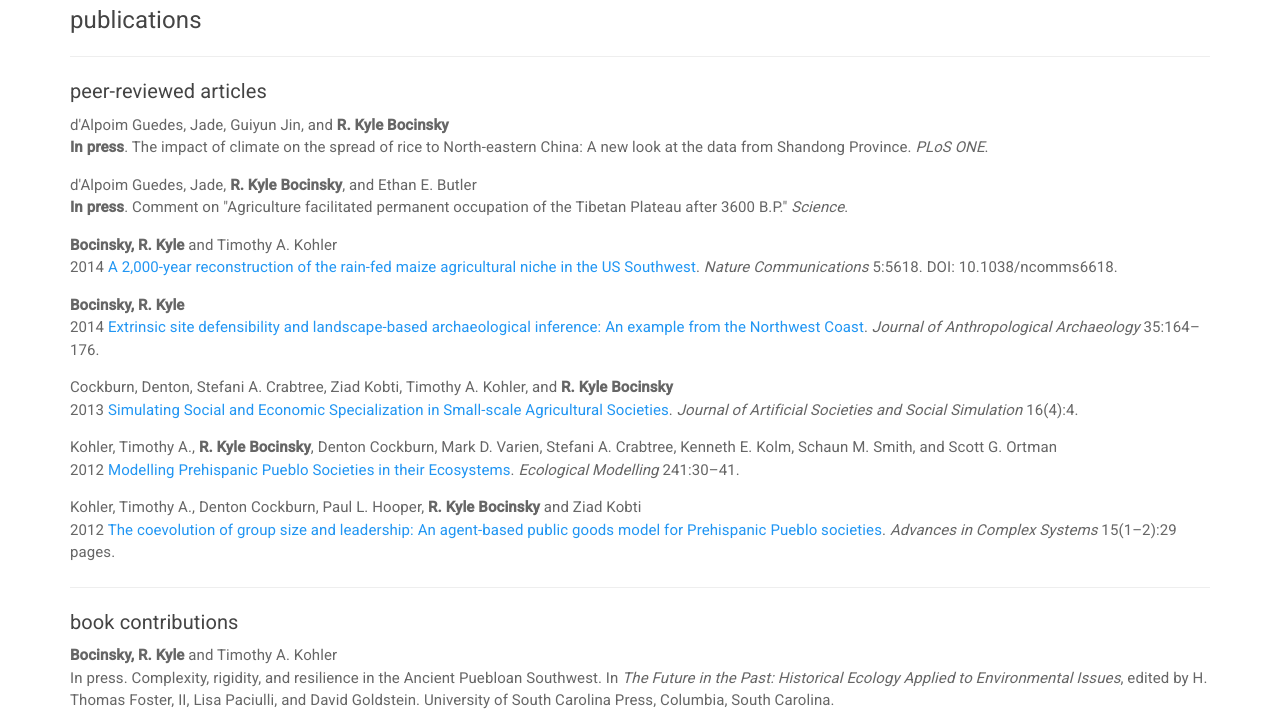
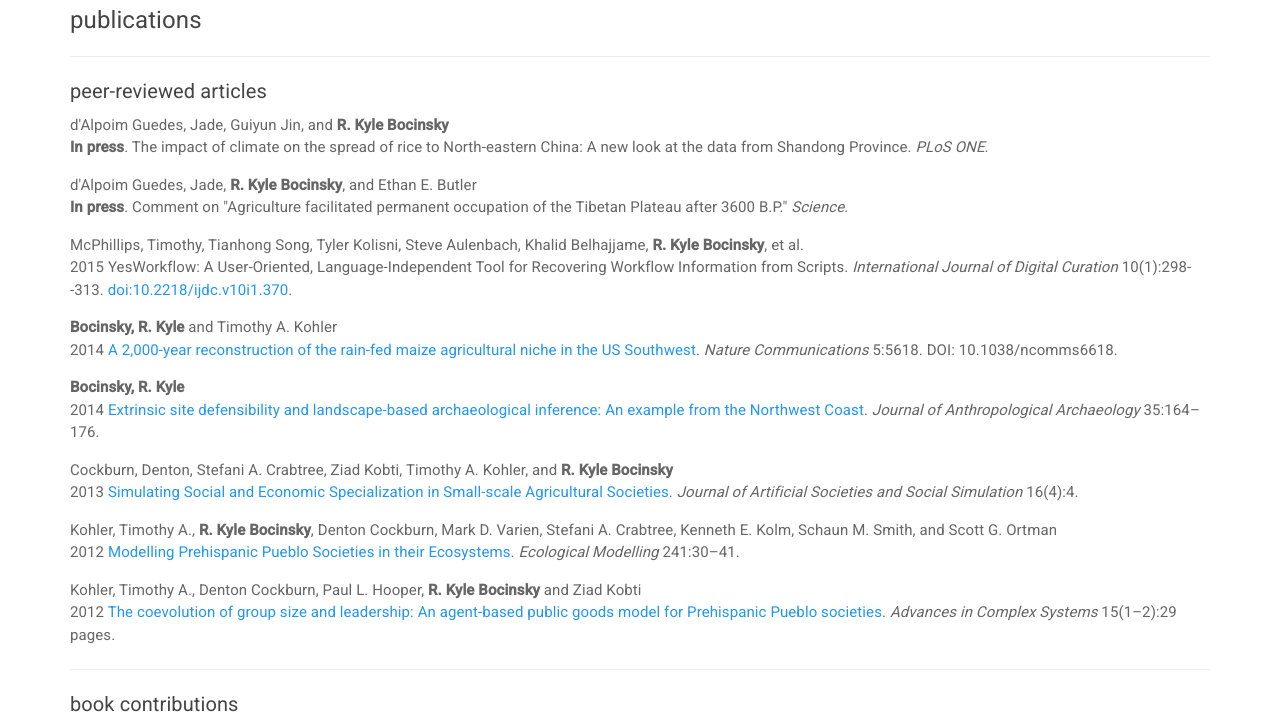
Before and after one commit to bocinsky/bocinsky.github.io, a plain HTML site: page publications.html in a window 1280 px wide. Shown: the part 68-792 px from the top of the page. Drawn offline with Linux system fonts and the light colour scheme.

Commit message:
added McPhillips et al.

```diff
--- a/publications.html
+++ b/publications.html
@@ -23,6 +23,9 @@ d'Alpoim Guedes, Jade, Guiyun Jin, and **R. Kyle Bocinsky**
 
 d'Alpoim Guedes, Jade, **R. Kyle Bocinsky**, and Ethan E. Butler
 <br>**In press**. Comment on "Agriculture facilitated permanent occupation of the Tibetan Plateau after 3600 B.P." *Science*.
+
+McPhillips, Timothy, Tianhong Song, Tyler Kolisni, Steve Aulenbach, Khalid Belhajjame, **R. Kyle Bocinsky**, et al.
+<br>2015 YesWorkflow: A User-Oriented, Language-Independent Tool for Recovering Workflow Information from Scripts. *International Journal of Digital Curation* 10(1):298--313. <a href="doi:10.2218/ijdc.v10i1.370" target="blank">doi:10.2218/ijdc.v10i1.370</a>.
 
 **Bocinsky, R. Kyle** and Timothy A. Kohler
 2014 <a href="https://www.academia.edu/11308879/A_2_000-year_reconstruction_of_the_rain-fed_maize_agricultural_niche_in_the_US_Southwest" target="_blank">A 2,000-year reconstruction of the rain-fed maize agricultural niche in the US Southwest</a>. *Nature Communications* 5:5618. DOI: 10.1038/ncomms6618.
```
Also changed, not shown: 3 other files.
